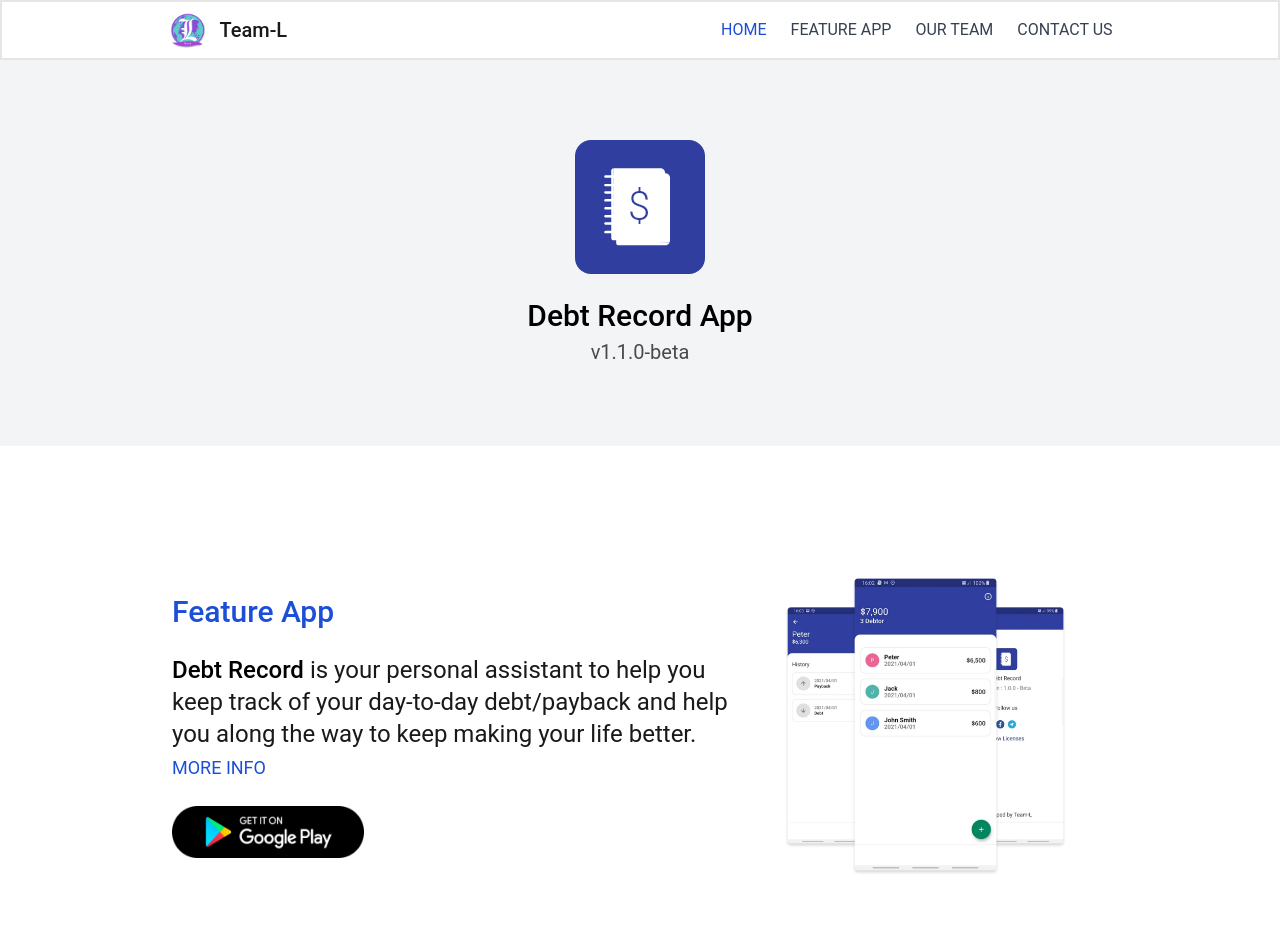
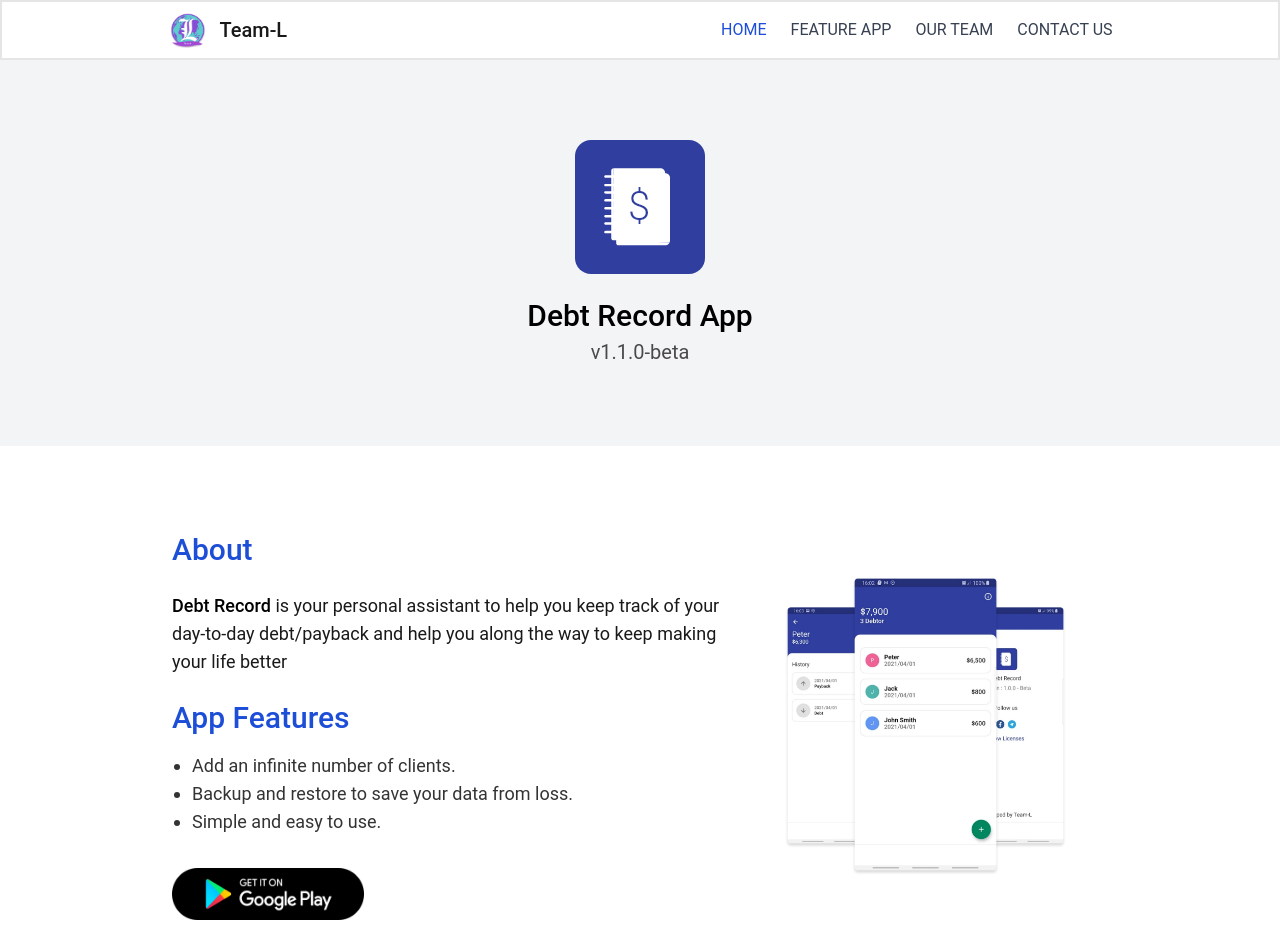
Before and after one commit to teamldeveloper/team-l, a React (Create React App) app: page /DebtRecord in a window 1280 px wide. Shown: the top 952 px of the page. Built offline with nearby package versions, Linux system fonts and the light colour scheme.

Commit message:
add about app and features

```diff
--- /dev/null
+++ b/src/components/AppUI.jsx
@@ -0,0 +1,9 @@
+const AppUI = ({ className }) => {
+  return (
+    <div
+      className={`${className} md:basis-1/3 bg-[url('assets/app_ui.png')]  bg-contain bg-no-repeat bg-center  h-64 m-10 md:h-80 `}
+    ></div>
+  );
+};
+
+export default AppUI;
--- a/src/components/FeatureApp.jsx
+++ b/src/components/FeatureApp.jsx
@@ -1,5 +1,6 @@
 import { Link } from "react-router-dom";
-import { images } from "../constants";
+import AppUI from "./AppUI";
+import GetItOnGooglePlay from "./GetItOnGooglePlay";
 import SectionWrapper from "./SectionWrapper";
 import Title from "./Title";
 
@@ -11,12 +12,12 @@
         <Descrpition />
         {/* TODO: find a good way to make it responsive */}
         <div className="hidden md:inline-flex">
-          <DownloadButton />
+          <GetItOnGooglePlay />
         </div>
       </div>
       <AppUI />
       <div className="md:hidden">
-        <DownloadButton />
+        <GetItOnGooglePlay />
       </div>
     </div>
   );
@@ -24,40 +25,18 @@
 
 const Descrpition = () => {
   return (
-    <p className="text-lg text-black/90 py-6 md:text-left md:text-2xl">
-      <span className="font-medium text-black ">Debt Record </span>is your
-      personal assistant to help you keep track of your day-to-day debt/payback
-      and help you along the way to keep making your life better{'. '}
-      <Link className="text-blue-700 uppercase text-lg" to="/DebtRecord/#">more info</Link>
-    </p>
-  );
-};
-
-const DownloadButton = () => {
-  return (
-    <div className="w-44 m-auto md:m-0 md:w-48">
-      <a
-        href="https://play.google.com/store/apps/details?id=com.teaml.debt_record"
-        target="_blank"
-        rel="noreferrer"
-      >
-        <img
-          srcset={`${images.play_store}v=a3894d71e1 480w,
-                                ${images.play_storex2} 768w,
-                                ${images.play_storex3} 962w `}
-          alt="Download on Play Store"
-        />
-      </a>
+    <div>
+      <p className="text-lg text-black/90 py-6 md:text-left">
+        <span className="font-medium text-black ">Debt Record </span>is your
+        personal assistant to help you keep track of your day-to-day
+        debt/payback and help you along the way to keep making your life better
+        {". "}
+        <Link className=" text-blue-700 uppercase text-lg" to="/DebtRecord/#">
+          more info
+        </Link>
+      </p>
     </div>
   );
 };
 
-const AppUI = () => {
-  return (
-    <div
-      className={`md:basis-1/3 bg-[url('assets/app_ui.png')]  bg-contain bg-no-repeat bg-center  h-64 m-10 md:h-80`}
-    ></div>
-  );
-};
-
 export default SectionWrapper(FeatureApp, "feature_app");
--- /dev/null
+++ b/src/components/GetItOnGooglePlay.jsx
@@ -0,0 +1,22 @@
+import { images } from "../constants";
+
+const GetItOnGooglePlay = () => {
+  return (
+    <div className="w-44 m-auto md:m-0 md:w-48">
+      <a
+        href="https://play.google.com/store/apps/details?id=com.teaml.debt_record"
+        target="_blank"
+        rel="noreferrer"
+      >
+        <img
+          srcset={`${images.play_store}v=a3894d71e1 480w,
+                                  ${images.play_storex2} 768w,
+                                  ${images.play_storex3} 962w `}
+          alt="Download on Play Store"
+        />
+      </a>
+    </div>
+  );
+};
+
+export default GetItOnGooglePlay;
--- a/src/components/OurTeam.jsx
+++ b/src/components/OurTeam.jsx
@@ -35,8 +35,8 @@
         className="h-28 w-28 md:h-36 md:w-36 border-2 rounded-full bg-grey"
         alt={name}
       />
-      <h6 className="text-xl font-medium pt-5 pb-1 md:text-2xl">{name}</h6>
-      <p className="text-lg  md:text-xl text-black/90 ">{position}</p>
+      <h6 className="text-xl font-medium pt-5 pb-1 md:text-xl">{name}</h6>
+      <p className="text-lg  text-black/80 ">{position}</p>
     </div>
   );
 };
--- a/src/components/Title.jsx
+++ b/src/components/Title.jsx
@@ -1,6 +1,10 @@
-const Title = ({ value }) => {
+const Title = ({ value, className }) => {
   return (
-    <h2 className="text-2xl md:text-3xl font-medium text-blue-700">{value}</h2>
+    <h2
+      className={`text-2xl md:text-3xl font-medium text-blue-700 ${className}`}
+    >
+      {value}
+    </h2>
   );
 };
 
--- a/src/components/index.jsx
+++ b/src/components/index.jsx
@@ -4,3 +4,8 @@
 export { default as OurTeam } from "./OurTeam";
 export { default as ContactUs } from "./ContactUs";
 export { default as Footer } from "./Footer";
+
+export { default as AppUI } from "./AppUI";
+export { default as SectionWrapper } from "./SectionWrapper";
+export { default as Title } from "./Title";
+export { default as GetItOnGooglePlay } from "./GetItOnGooglePlay";
--- a/src/pages/debt_record_app/DebtRecordApp.jsx
+++ b/src/pages/debt_record_app/DebtRecordApp.jsx
@@ -1,13 +1,12 @@
-import { Navbar, FeatureApp, Footer } from "../../components";
-import { Header } from "./components";
+import { Footer, Navbar } from "../../components";
+import { AboutApp, Header } from "./components";
 
 const Home = () => {
   return (
     <div>
       <Navbar />
       <Header />
-      <FeatureApp />
-
+      <AboutApp />
       <Footer />
     </div>
   );
--- /dev/null
+++ b/src/pages/debt_record_app/components/AboutApp.jsx
@@ -0,0 +1,45 @@
+import {
+  AppUI,
+  Title,
+  SectionWrapper,
+  GetItOnGooglePlay,
+} from "../../../components";
+
+const FeatureApp = () => {
+  return (
+    <div className="flex flex-col md:flex-row md:max-h-screen ">
+      <div className=" text-left text-black/80 md:basis-2/3 md:flex md:flex-col md:justify-center ">
+        <Title value="About" />
+        <Descrpition /> <AppUI className="md:hidden " />
+        <AppFeatures />
+        <GetItOnGooglePlay />
+      </div>
+      <AppUI className="hidden md:block" />
+    </div>
+  );
+};
+
+const Descrpition = () => {
+  return (
+    <p className="text-lg text-black/90 py-6 md:text-left ">
+      <span className="font-medium text-black ">Debt Record </span>is your
+      personal assistant to help you keep track of your day-to-day debt/payback
+      and help you along the way to keep making your life better
+    </p>
+  );
+};
+
+const AppFeatures = () => {
+  return (
+    <div className="text-left">
+      <Title value={"App Features"} />
+      <ul className="list-disc text-lg pl-5 pb-8 pt-4">
+        <li>Add an infinite number of clients.</li>
+        <li>Backup and restore to save your data from loss.</li>
+        <li>Simple and easy to use.</li>
+      </ul>
+    </div>
+  );
+};
+
+export default SectionWrapper(FeatureApp, "about");
--- a/src/pages/debt_record_app/components/index.jsx
+++ b/src/pages/debt_record_app/components/index.jsx
@@ -1 +1,2 @@
 export { default as Header } from "./Header";
+export { default as AboutApp } from "./AboutApp";
```
